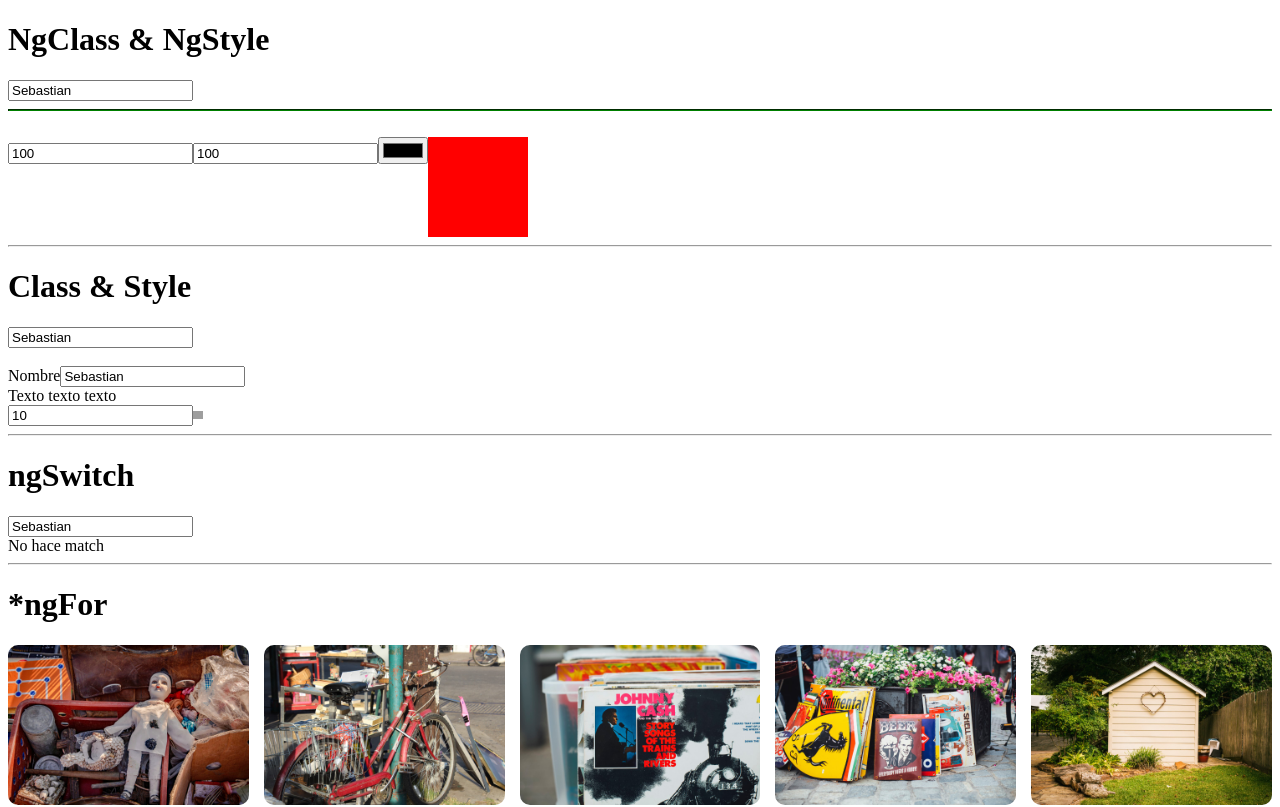
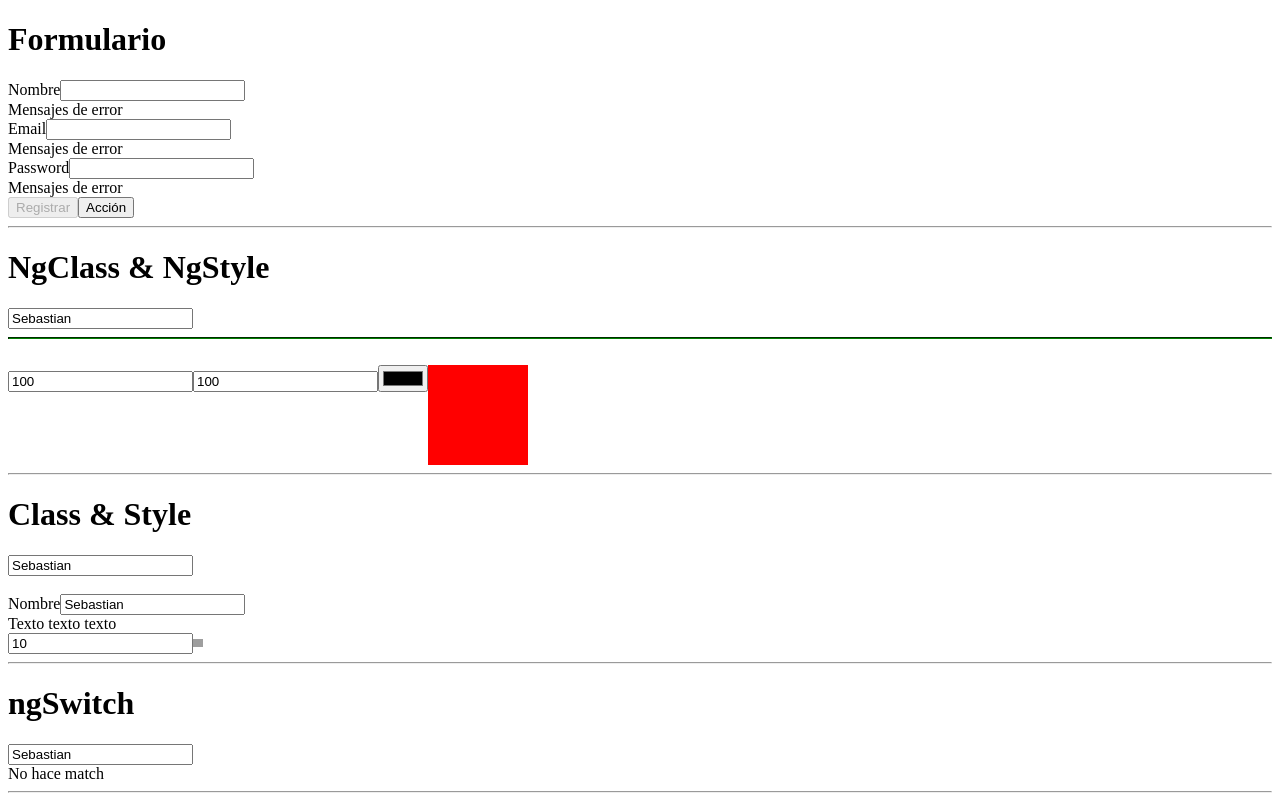
Before and after one commit to scarrilloh77/angular-fundamentals, an Angular app: page / in a window 1280 px wide. Shown: the top 807 px of the page. Built offline with nearby package versions, Linux system fonts and the light colour scheme; grey boxes are pictures that could not be loaded.

Commit message:
Create form

```diff
--- a/src/app/app.component.html
+++ b/src/app/app.component.html
@@ -1,3 +1,42 @@
+<h1>Formulario</h1>
+<form (ngSubmit)="onRegister()" #myForm="ngForm">
+  <div class="input-group">
+    <label for="name">Nombre</label>
+    <input
+      type="text"
+      required
+      name="name"
+      id="name"
+      [(ngModel)]="register.name"
+    />
+    <p>Mensajes de error</p>
+  </div>
+  <div class="input-group">
+    <label for="email">Email</label>
+    <input
+      type="email"
+      required
+      name="email"
+      id="email"
+      [(ngModel)]="register.email"
+    />
+    <p>Mensajes de error</p>
+  </div>
+  <div class="input-group">
+    <label for="password">Password</label>
+    <input
+      type="password"
+      required
+      name="password"
+      id="password"
+      [(ngModel)]="register.password"
+    />
+    <p>Mensajes de error</p>
+  </div>
+  <button [disabled]="myForm.invalid" type="submit">Registrar</button>
+  <button type="button">Acción</button>
+</form>
+<hr />
 <h1>NgClass & NgStyle</h1>
 <input type="text" required #nameInput4="ngModel" [(ngModel)]="person.name" />
 <hr
--- a/src/app/app.component.ts
+++ b/src/app/app.component.ts
@@ -12,6 +12,11 @@
   age = 23;
   img = 'https://www.w3schools.com/howto/img_lights_wide.jpg';
   btnDisabled = true;
+  register = {
+    name: '',
+    email: '',
+    password: '',
+  };
   person = {
     name: 'Sebastian',
     age: 23,
@@ -78,4 +83,7 @@
   deleteName(index: number) {
     this.names.splice(index, 1);
   }
+  onRegister() {
+    console.log(this.register);
+  }
 }
```
